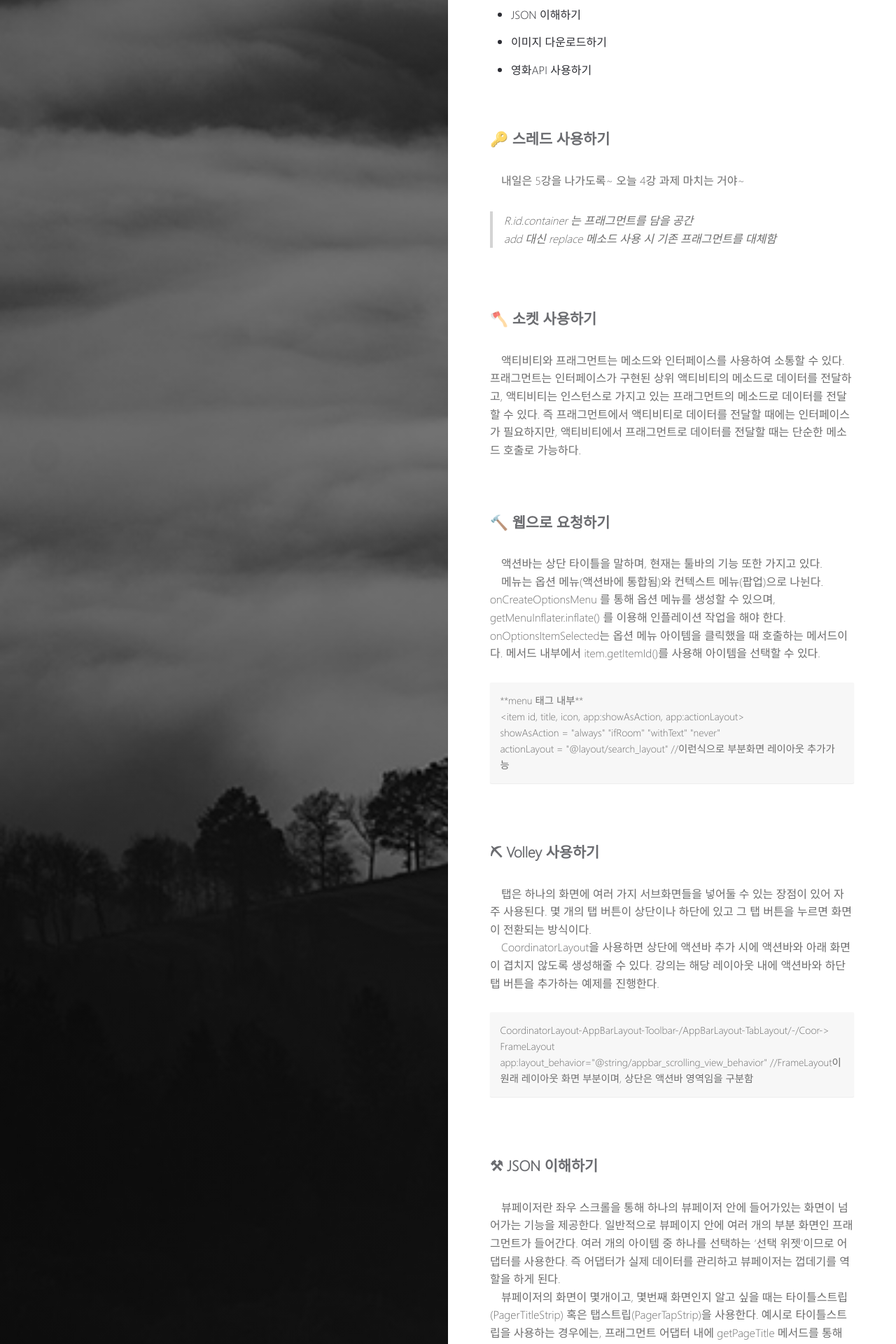
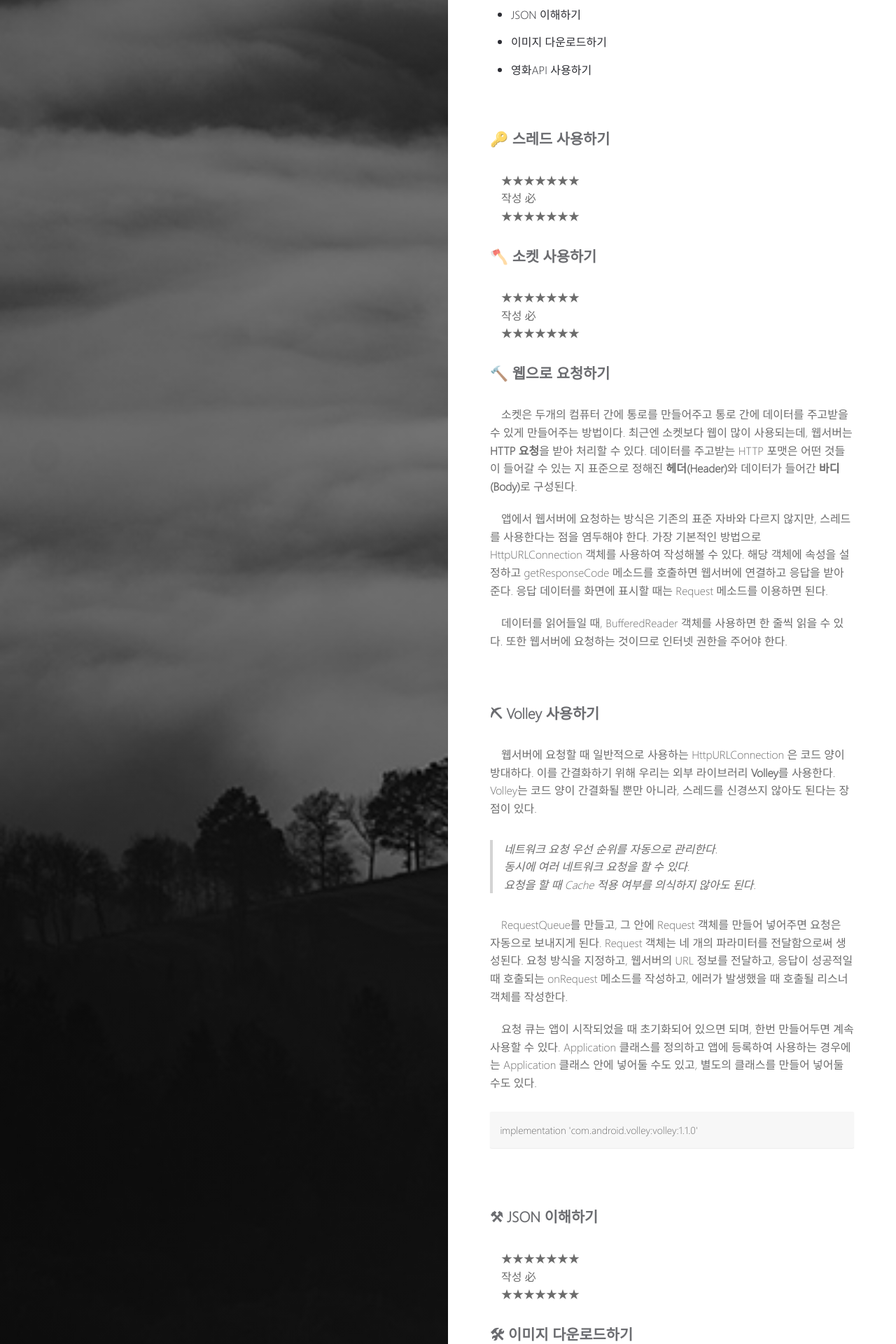
Before and after one commit to uunwon/uunwon.github.io, a Jekyll site: the page built from _posts/2021-01-06-BoostCourse-Android5.md, in a window 1280 px wide. Shown: the part 426-2346 px from the top of the page at 70% size. Built offline with Jekyll 4.4.1, drawn with Linux system fonts in a browser that asks for light colours; some of the changed text lies outside the part shown.

Commit message:
add urlconnection post 'boostcourse android 05'

```diff
--- a/_posts/2021-01-06-BoostCourse-Android5.md
+++ b/_posts/2021-01-06-BoostCourse-Android5.md
@@ -25,43 +25,38 @@ tag:
 
 ### 🔑 스레드 사용하기
 <br>
-　내일은 5강을 나가도록~ 오늘 4강 과제 마치는 거야~
-
-  > R.id.container 는 프래그먼트를 담을 공간 <br> add 대신 replace 메소드 사용 시 기존 프래그먼트를 대체함
-
-<br>
+　★★★★★★★ <br>
+　작성 必 <br>
+　★★★★★★★ <br>
 
 ### 🪓 소켓 사용하기
 <br>
-　액티비티와 프래그먼트는 메소드와 인터페이스를 사용하여 소통할 수 있다. 프래그먼트는 인터페이스가 구현된 상위 액티비티의 메소드로 데이터를 전달하고, 액티비티는 인스턴스로 가지고 있는 프래그먼트의 메소드로 데이터를 전달할 수 있다. 즉 프래그먼트에서 액티비티로 데이터를 전달할 때에는 인터페이스가 필요하지만, 액티비티에서 프래그먼트로 데이터를 전달할 때는 단순한 메소드 호출로 가능하다.
-
-<br>
+　★★★★★★★ <br>
+　작성 必 <br>
+　★★★★★★★ <br>
 
 ### 🔨 웹으로 요청하기
 <br>
-　액션바는 상단 타이틀을 말하며, 현재는 툴바의 기능 또한 가지고 있다.
-<br>
-　메뉴는 옵션 메뉴(액션바에 통합됨)와 컨텍스트 메뉴(팝업)으로 나뉜다. onCreateOptionsMenu 를 통해 옵션 메뉴를 생성할 수 있으며, getMenuInflater.inflate() 를 이용해 인플레이션 작업을 해야 한다. onOptionsItemSelected는 옵션 메뉴 아이템을 클릭했을 때 호출하는 메서드이다. 메서드 내부에서 item.getItemId()를 사용해 아이템을 선택할 수 있다.
+　소켓은 두개의 컴퓨터 간에 통로를 만들어주고 통로 간에 데이터를 주고받을 수 있게 만들어주는 방법이다. 최근엔 소켓보다 웹이 많이 사용되는데, 웹서버는 **HTTP 요청**을 받아 처리할 수 있다. 데이터를 주고받는 HTTP 포맷은 어떤 것들이 들어갈 수 있는 지 표준으로 정해진 **헤더(Header)**와 데이터가 들어간 **바디(Body)**로 구성된다.
 
-<p>
-**menu 태그 내부** <br>
-<item id, title, icon, app:showAsAction, app:actionLayout> <br>
-showAsAction = "always" "ifRoom" "withText" "never" <br>
-actionLayout = "@layout/search_layout" //이런식으로 부분화면 레이아웃 추가가능 <br>
-</p>
-{: .notice}
+　앱에서 웹서버에 요청하는 방식은 기존의 표준 자바와 다르지 않지만, 스레드를 사용한다는 점을 염두해야 한다. 가장 기본적인 방법으로 HttpURLConnection 객체를 사용하여 작성해볼 수 있다. 해당 객체에 속성을 설정하고 getResponseCode 메소드를 호출하면 웹서버에 연결하고 응답을 받아준다. 응답 데이터를 화면에 표시할 때는 Request 메소드를 이용하면 된다.
+
+　데이터를 읽어들일 때, BufferedReader 객체를 사용하면 한 줄씩 읽을 수 있다. 또한 웹서버에 요청하는 것이므로 인터넷 권한을 주어야 한다.
 
 <br>
 
 ### ⛏ Volley 사용하기
 <br>
-　탭은 하나의 화면에 여러 가지 서브화면들을 넣어둘 수 있는 장점이 있어 자주 사용된다. 몇 개의 탭 버튼이 상단이나 하단에 있고 그 탭 버튼을 누르면 화면이 전환되는 방식이다.
-<br>
-　CoordinatorLayout을 사용하면 상단에 액션바 추가 시에 액션바와 아래 화면이 겹치지 않도록 생성해줄 수 있다. 강의는 해당 레이아웃 내에 액션바와 하단 탭 버튼을 추가하는 예제를 진행한다.
+　웹서버에 요청할 때 일반적으로 사용하는 HttpURLConnection 은 코드 양이 방대하다. 이를 간결화하기 위해 우리는 외부 라이브러리 **Volley**를 사용한다. Volley는 코드 양이 간결화될 뿐만 아니라, 스레드를 신경쓰지 않아도 된다는 장점이 있다.
+
+ > 네트워크 요청 우선 순위를 자동으로 관리한다. <br> 동시에 여러 네트워크 요청을 할 수 있다. <br> 요청을 할 때 Cache 적용 여부를 의식하지 않아도 된다.
+
+　RequestQueue를 만들고, 그 안에 Request 객체를 만들어 넣어주면 요청은 자동으로 보내지게 된다. Request 객체는 네 개의 파라미터를 전달함으로써 생성된다. 요청 방식을 지정하고, 웹서버의 URL 정보를 전달하고, 응답이 성공적일 때 호출되는 onRequest 메소드를 작성하고, 에러가 발생했을 때 호출될 리스너 객체를 작성한다.
+
+　요청 큐는 앱이 시작되었을 때 초기화되어 있으면 되며, 한번 만들어두면 계속 사용할 수 있다. Application 클래스를 정의하고 앱에 등록하여 사용하는 경우에는 Application 클래스 안에 넣어둘 수도 있고, 별도의 클래스를 만들어 넣어둘 수도 있다.
 
 <p>
-CoordinatorLayout-AppBarLayout-Toolbar-/AppBarLayout-TabLayout/-/Coor-> FrameLayout <br>
-app:layout_behavior="@string/appbar_scrolling_view_behavior" //FrameLayout이 원래 레이아웃 화면 부분이며, 상단은 액션바 영역임을 구분함 <br>
+implementation 'com.android.volley:volley:1.1.0'
 </p>
 {: .notice}
 
@@ -69,31 +64,26 @@ app:layout_behavior="@string/appbar_scrolling_view_behavior" //FrameLayout이
 
 ### ⚒ JSON 이해하기
 <br>
-　뷰페이저란 좌우 스크롤을 통해 하나의 뷰페이저 안에 들어가있는 화면이 넘어가는 기능을 제공한다. 일반적으로 뷰페이지 안에 여러 개의 부분 화면인 프래그먼트가 들어간다. 여러 개의 아이템 중 하나를 선택하는 '선택 위젯'이므로 어댑터를 사용한다. 즉 어댑터가 실제 데이터를 관리하고 뷰페이저는 껍데기를 역할을 하게 된다.
+　★★★★★★★ <br>
+　작성 必 <br>
+　★★★★★★★ <br>
+
+### 🛠 이미지 다운로드하기
 <br>
-　뷰페이저의 화면이 몇개이고, 몇번째 화면인지 알고 싶을 때는 타이틀스트립(PagerTitleStrip) 혹은 탭스트립(PagerTapStrip)을 사용한다. 예시로 타이틀스트립을 사용하는 경우에는, 프래그먼트 어댑터 내에 getPageTitle 메서드를 통해 페이지마다 타이틀을 붙여 리턴하면 된다.
+　★★★★★★★ <br>
+　작성 必 <br>
+　★★★★★★★ <br>
 
-<p>
-MainActivity extends FragmentStatePagerAdapter <br>
-ArrayList Fragment items // 프래그먼트 아이템 관리 <br>
-viewpager.setOffscreenPageLimit(3) // 몇 개의 화면을 보여줄지 <br>
-viewpager.setAdapter(adpater); <br>
-</p>
-{: .notice}
+### 🔧 영화API 사용하기
+<br>
+　★★★★★★★ <br>
+　작성 必 <br>
+　★★★★★★★ <br>
 
 <br>
 
-### 🛠 이미지 다운로드하기
-<br>
-　타이틀 왼쪽에 햄버거 모양의 아이콘을 바로가기 메뉴 화면이라고 부른다. 안드로이드에서는 NavigationDrawer라고 불리며 이는 기본적으로 제공된다. 해당 기능은 프래그먼트로 구성되기 때문에 프래그먼트의 동작원리를 정확히 이해하는 것이 중요하다.
-
-<br>
-
-### 🔧 영화API 사용하기
-<br>
-　타이틀 왼쪽에 햄버거 모양의 아이콘을 바로가기 메뉴 화면이라고 부른다. 안드로이드에서는 NavigationDrawer라고 불리며 이는 기본적으로 제공된다. 해당 기능은 프래그먼트로 구성되기 때문에 프래그먼트의 동작원리를 정확히 이해하는 것이 중요하다.
-
-<br>
+#### DETAIL
+HTTP(Hyper Text Transfer Protocol): HTML과 같은 문서 정보를 주고받을 수 있는 프로토콜(규약, 약속)
 
 #### REFERENCE
 boostcourse 안드로이드 앱 프로그래밍, 5. 네트워킹 <br>
```
Also changed, not shown: 1 other file.
